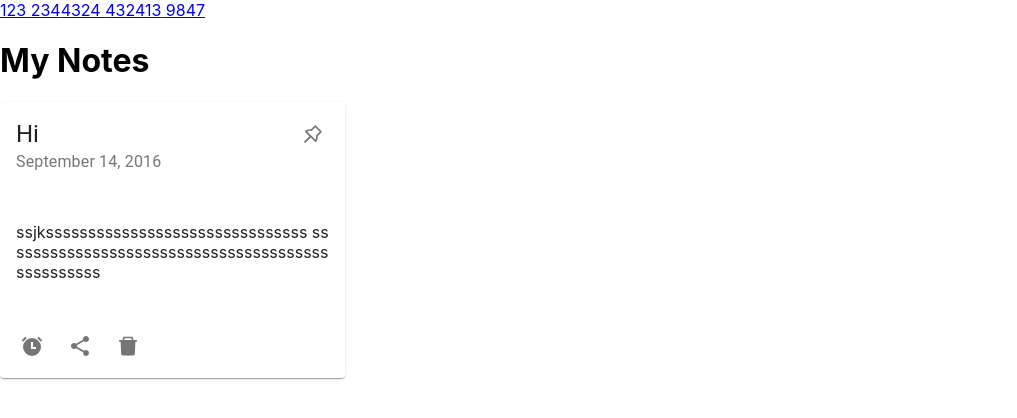
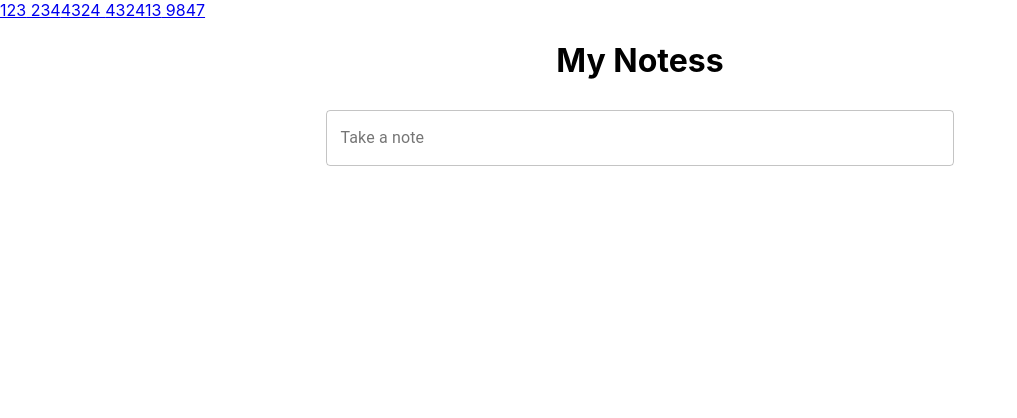
Before and after one commit to youssefsfahmy/MA-Sqrt, a React (Create React App) app: page /Notes in a window 1280 px wide. Shown: the top 418 px of the page, without its empty margins (0-1017 px from the left). Built offline with nearby package versions, Linux system fonts and the light colour scheme.

Commit message:
add and delete notes

```diff
--- a/src/Components/Notes/NoteCard.js
+++ b/src/Components/Notes/NoteCard.js
@@ -45,7 +45,18 @@ const useStyles = makeStyles((theme) => ({
   },
   dial: {
     display: "flex",
-    flexDirection: "column"
+    flexDirection: "column",
+    width: "30vw",
+    // height: "30vw",
+    justifyContent: "center",
+    // overflow: "hidden"
+  },
+  dial2: {
+    // display: "flex",
+    // flexDirection: "column",
+    // width: "40vw",
+    // justifyContent: "center",
+    // overflowX: "hidden"
   },
   noteContent:{
       // width: "12vfitw"
@@ -55,7 +66,7 @@ const useStyles = makeStyles((theme) => ({
   }
 }));
 
-export default function NoteCard() {
+export default function NoteCard(props) {
   const classes = useStyles();
 
   //////////// STATES /////////////////
@@ -67,6 +78,11 @@ export default function NoteCard() {
   ///////////////// callbacks//////////////
   const handleChange = (event) => {
     setValue(event.target.value);
+  };
+  const onDelete = (event) => {
+      console.log('xx')
+      const xx=props.arr.filter((elem)=>elem.id!==props.elem.id)
+      props.setArr([...xx])
   };
   const handleChange2 = (event) => {
     setValue2(event.target.value);
@@ -88,14 +104,14 @@ export default function NoteCard() {
             <AiOutlinePushpin />
           </IconButton>
         }
-        title={value}
+        title={props.elem.title}
         subheader="September 14, 2016"
       />
       <CardContent onClick={handleClickOpen} className={classes.noteContent}>
         {/* <Typography variant="body2" color="textSecondary" component="p" className={classes.noteContent}>
           {value2}
         </Typography> */}
-        <p className={classes.pp}>{value2}</p>
+        <p className={classes.pp}>{props.elem.content}</p>
       </CardContent>
       <CardActions disableSpacing>
         <IconButton aria-label="alarm">
@@ -104,13 +120,14 @@ export default function NoteCard() {
         <IconButton aria-label="share">
           <ShareIcon />
         </IconButton>
-        <IconButton aria-label="add to favorites">
+        <IconButton aria-label="delete" onClick={onDelete}>
           <AiFillDelete />
         </IconButton>
 
       </CardActions>
     </Card>
     <Dialog
+      //  className={classes.dial2}
         open={open}
         onClose={handleClose}
         aria-labelledby="form-dialog-title"
@@ -125,6 +142,7 @@ export default function NoteCard() {
             defaultValue={""}
             onChange={handleChange}
             variant="outlined"
+            style={{overflow:'hidden'}}
           />
           <TextField
             id="outlined-multiline-static"
@@ -136,7 +154,10 @@ export default function NoteCard() {
             variant="outlined"
             onChange={handleChange2}
             className={classes.field}
+            style={{overflow:'hidden'}}
+
           />
+
         </DialogContent>
         <DialogActions>
           <Button onClick={handleClose} color="primary">
--- /dev/null
+++ b/src/Components/Notes/NoteInput.js
@@ -0,0 +1,107 @@
+import React from "react";
+import { makeStyles } from "@material-ui/core/styles";
+import IconButton from "@material-ui/core/IconButton";
+import OutlinedInput from "@material-ui/core/OutlinedInput";
+import InputLabel from "@material-ui/core/InputLabel";
+import InputAdornment from "@material-ui/core/InputAdornment";
+import FormHelperText from "@material-ui/core/FormHelperText";
+import Icon from "@material-ui/core/Icon";
+import FormControl from "@material-ui/core/FormControl";
+import Button from "@material-ui/core/Button";
+import Card from "@material-ui/core/Card";
+import AddBoxIcon from '@material-ui/icons/AddBox'
+const useStyles = makeStyles((theme) => ({
+  root: {
+    display: "flex",
+    flexWrap: "wrap"
+  },
+  margin: {
+    margin: theme.spacing(1),
+    // width: "48vw"
+  },
+  withoutLabel: {
+    marginTop: theme.spacing(3)
+  },
+  textField: {
+    width: "25ch"
+  },
+  box:{
+      width: "49vw"
+  },
+//   fourtys:{
+//       width: "48vw"
+//   }
+}));
+export default function NoteInput(props) {
+    const classes = useStyles();
+    const [values, setValues] = React.useState({
+        // amount: "",
+        // password: "",
+        // weight: "",
+        // weightRange: "",
+        // showPassword: false,4
+        id:"",
+        title:"",
+        content:""
+      });
+    const [note,setNote]=React.useState({title:"",content:""})
+    const [expand,setExpand]=React.useState(false)
+    const handleChange = (prop) => (event) => {
+        setValues({ ...values, [prop]: event.target.value });
+      };
+    const handleExpand = ()=>{
+        setExpand(!expand)
+    }
+    const addNote = ()=>{
+        // props.arr.unshift(values)
+        const vals= {id:props.id,title:values.title,content:values.content}
+        props.setArr([vals,...props.arr])
+        props.setId(props.id+1)
+    }
+    return (
+        <div>
+            {!expand?
+            <FormControl fullWidth className={classes.margin} variant="outlined">
+          <InputLabel htmlFor="outlined-adornment-amount">Take a note</InputLabel>
+          <OutlinedInput
+            className={classes.box}
+            id="outlined-adornment-amount"
+            value={values.amount}
+            onClick={handleExpand}
+            onChange={handleChange("amount")}
+            labelWidth={90}
+          />
+        </FormControl>:
+        <Card style={{maxWidth: "50vw",display:"flex",flexDirection:"column",justifyContent:"center"}}>
+        <FormControl fullWidth className={classes.margin} variant="outlined">
+        <InputLabel htmlFor="outlined-adornment-amount">Title</InputLabel>
+        <OutlinedInput
+          className={classes.box}
+          id="outlined-adornment-amount"
+          value={values.title}
+          onChange={handleChange("title")}
+          labelWidth={60}
+        />
+      </FormControl>
+      <FormControl fullWidth className={classes.margin} variant="outlined">
+      <InputLabel htmlFor="outlined-adornment-amount">Take a note</InputLabel>
+      <OutlinedInput
+        className={classes.box}
+        id="outlined-adornment-amount"
+        value={values.content}
+        onChange={handleChange("content")}
+        labelWidth={90}
+      />
+    </FormControl>
+    <div style={{display:"flex",justifyContent: "flex-end"}}>
+    <IconButton color="primary" onClick={addNote}>
+      <AddBoxIcon/>
+    </IconButton>
+    </div>
+    </Card>
+
+        }
+
+        </div>
+    )
+}
--- a/src/Components/Notes/Notes.js
+++ b/src/Components/Notes/Notes.js
@@ -1,10 +1,43 @@
 import React from 'react'
 import NoteCard from './NoteCard'
+import NoteInput from '../../Components/Notes/NoteInput'
+import { makeStyles } from "@material-ui/core/styles";
+
+const useStyles = makeStyles((theme) => ({
+    root: {
+      display: "flex",
+      flexDirection: "column",
+      alignItems: "center"
+    },
+    notes:{
+        display: "flex",
+        flexWrap: "wrap",
+    }
+  }));
 export default function Notes() {
+    const classes = useStyles();
+    const [arr,setArr]=React.useState([])
+    const [el,setEl]=React.useState()
+    const[button,setButton]=React.useState(false)
+    const [id,setId]=React.useState(0)
+    console.log(arr)
+    // React.useEffect(() => {
+    //     // Update the document title using the browser API
+    //     setArr(arr)
+    //   },[button])
     return (
-        <div>
-            <h1>My Notes</h1>
-            <NoteCard/>
+
+        <div className={classes.root}>
+            <h1>My Notess</h1>
+            <NoteInput arr={arr} setArr={setArr} setButton={setButton} button={button} id={id} setId={setId}/>
+            <div className={classes.notes}>
+                {
+                    arr.map((elem)=>
+                        <NoteCard arr={arr} setArr={setArr} elem={elem}/>
+                    )
+                }
+
+            </div>
         </div>
     )
 }
```
